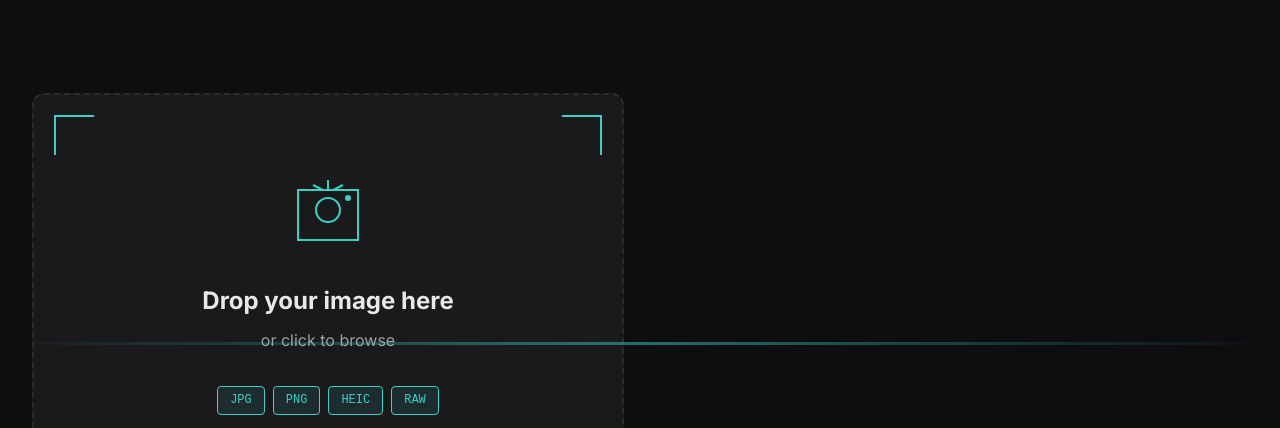
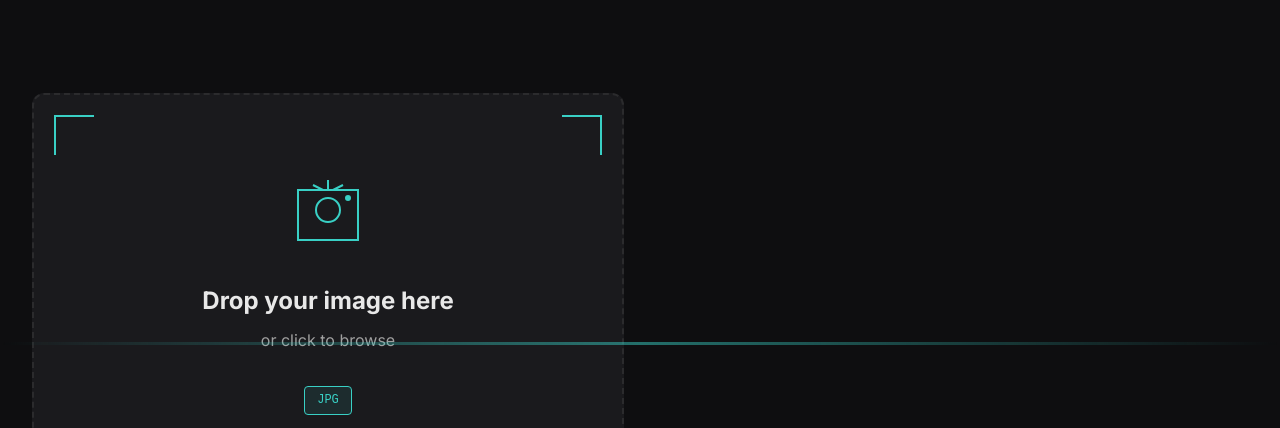
Before and after one commit to aghawibawa/LensIQ, a plain HTML site: page analyzer.html in a window 1280 px wide. Shown: the part 351-779 px from the top of the page. Drawn offline with Linux system fonts and the light colour scheme.

Commit message:
update analyzer ui

```diff
--- a/analyzer.html
+++ b/analyzer.html
@@ -99,9 +99,6 @@
               <p>or click to browse</p>
               <div class="supported-formats">
                 <span class="format-badge">JPG</span>
-                <span class="format-badge">PNG</span>
-                <span class="format-badge">HEIC</span>
-                <span class="format-badge">RAW</span>
               </div>
             </div>
 
```
